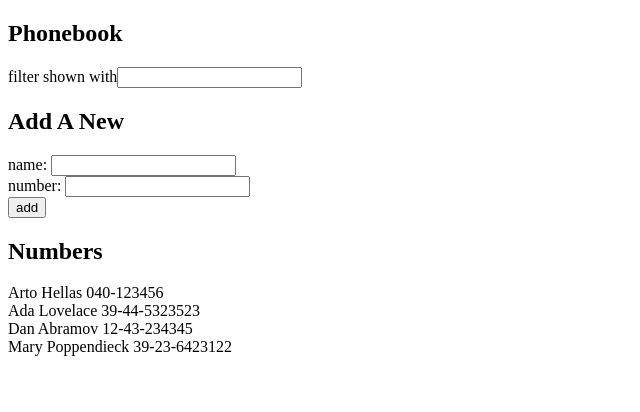
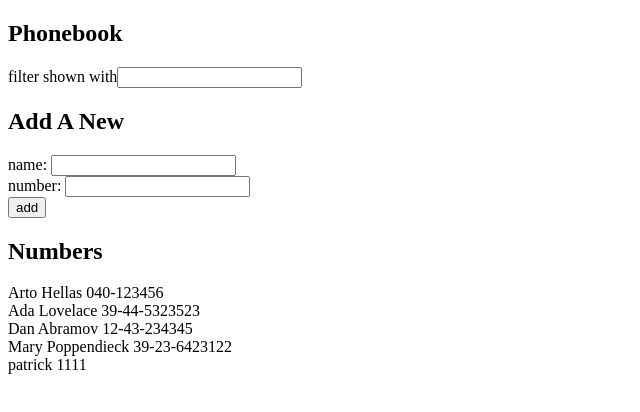
Before and after one commit to patrickrooney09/fsoex2.6-2.10, a React (Vite) app: page / in a window 1280 px wide. Shown: the top 412 px of the page, without its empty margins (0-640 px from the left). Built offline with nearby package versions, Linux system fonts and the light colour scheme; data requests are answered from the project's data file.

Commit message:
exercise 2.12 completed

```diff
--- a/db.json
+++ b/db.json
@@ -3,22 +3,32 @@
     {
       "name": "Arto Hellas",
       "number": "040-123456",
-      "display": "on"
+      "display": "on",
+      "id": 1
     },
     {
       "name": "Ada Lovelace",
       "number": "39-44-5323523",
-      "display": "on"
+      "display": "on",
+      "id": 2
     },
     {
       "name": "Dan Abramov",
       "number": "12-43-234345",
-      "display": "on"
+      "display": "on",
+      "id": 3
     },
     {
       "name": "Mary Poppendieck",
       "number": "39-23-6423122",
-      "display": "on"
+      "display": "on",
+      "id": 4
+    },
+    {
+      "name": "patrick",
+      "number": "1111",
+      "display": "on",
+      "id": 5
     }
   ]
 }
--- a/src/App.jsx
+++ b/src/App.jsx
@@ -3,24 +3,17 @@ import Filter from "./Filter";
 import PersonForm from "./PersonForm";
 import Numbers from "./Numbers";
 import axios from "axios";
+import personService from "./services/persons";
 
 function App() {
-  // const [persons, setPersons] = useState([
-  //   { name: "Arto Hellas", number: "040-123456", display: "on" },
-  //   { name: "Ada Lovelace", number: "39-44-5323523", display: "on" },
-  //   { name: "Dan Abramov", number: "12-43-234345", display: "on" },
-  //   { name: "Mary Poppendieck", number: "39-23-6423122", display: "on" },
-  // ]);
   const [persons, setPersons] = useState([]);
   const [newName, setNewName] = useState("");
   const [newNumber, setNewNumber] = useState("");
   const [search, setSearch] = useState("");
 
   useEffect(() => {
-    console.log("effect");
-    axios.get("http://localhost:3001/persons").then((response) => {
-      console.log("promise fulfilled");
-      setPersons(response.data);
+    personService.getAll().then((initialPersons) => {
+      setPersons(initialPersons);
     });
   }, []);
 
--- a/src/PersonForm.jsx
+++ b/src/PersonForm.jsx
@@ -1,3 +1,5 @@
+import personService from "./services/persons";
+
 function PersonForm(props) {
   const { newName, setNewName, newNumber, setNewNumber, persons, setPersons } =
     props;
@@ -19,6 +21,7 @@ function PersonForm(props) {
       number: newNumber,
       display: "on",
     };
+    console.log(newName, newNumber);
     const duplicateCheck = (persons, name) => {
       let isDuplicate = false;
       persons.map((currentPerson) => {
@@ -32,9 +35,11 @@ function PersonForm(props) {
     if (duplicateCheck(persons, newName) !== false) {
       alert(`${newName} is already added to phonebook`);
     } else {
-      setPersons([...persons, newPerson]);
-      setNewName("");
-      setNewNumber("");
+      personService.create(newPerson).then((response) => {
+        setPersons(persons.concat(response.data));
+        setNewName("");
+        setNewNumber("");
+      });
     }
   };
 
--- /dev/null
+++ b/src/services/persons.js
@@ -0,0 +1,13 @@
+import axios from "axios";
+const baseUrl = "http://localhost:3001/persons";
+
+const getAll = () => {
+  const request = axios.get(baseUrl);
+  return request.then((response) => response.data);
+};
+
+const create = (newObject) => {
+  return axios.post(baseUrl, newObject);
+};
+
+export default { getAll, create };
```
